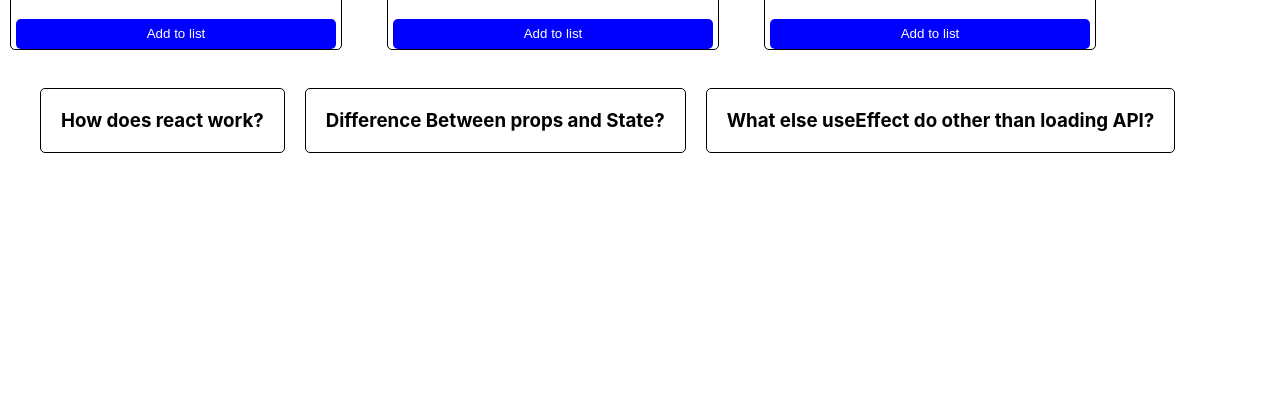
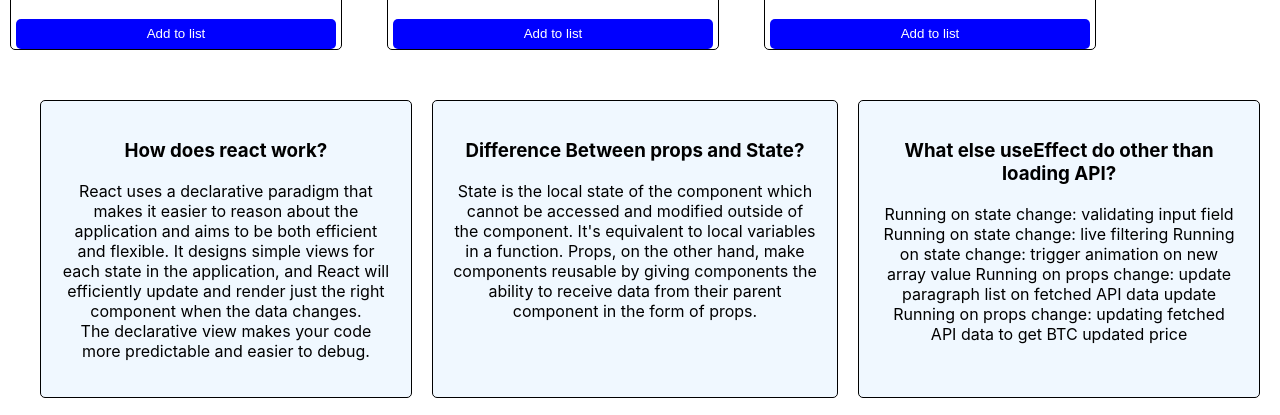
Before and after one commit to Mehnazimu/b6-ultra-active-club, a React (Create React App) app: page / in a window 1280 px wide. Shown: the part 867-1282 px from the top of the page. Before the commit the page ends 1059 px from the top, so only its background shows below. Built offline with nearby package versions, Linux system fonts and the light colour scheme.

Commit message:
answers added

```diff
--- a/src/Components/Question/Question.css
+++ b/src/Components/Question/Question.css
@@ -2,12 +2,14 @@
     display:flex;
     align-content: space-around;
     margin: 20px;
+    margin-top: 50px;
 
 
 }
-.question-div h3{
+.question-div div{
     margin-left: 20px;
     padding: 20px;
     border: 1px solid black;
     border-radius: 5px;
+    background-color: aliceblue;
 }
--- a/src/Components/Question/Question.js
+++ b/src/Components/Question/Question.js
@@ -6,14 +6,24 @@
         <div className='question-div'>
             <div>
                 <h3>How does react work?</h3>
+                <p>React uses a declarative paradigm that makes it easier to reason about the application and aims to be both efficient and flexible. It designs simple views for each state in the application, and React will efficiently update and render just the right component when the data changes.
+                    <br />
+                    The declarative view makes your code more predictable and easier to debug.
+                    </p>
 
             </div>
             <div>
                 <h3>Difference Between props and State?</h3>
+                <p>State is the local state of the component which cannot be accessed and modified outside of the component. It's equivalent to local variables in a function. Props, on the other hand, make components reusable by giving components the ability to receive data from their parent component in the form of props.</p>
 
             </div>
             <div>
                 <h3>What else useEffect do other than loading API? </h3>
+                <p>Running on state change: validating input field
+                  Running on state change: live filtering
+                  Running on state change: trigger animation on new array value
+                Running on props change: update paragraph list on fetched API data update
+                 Running on props change: updating fetched API data to get BTC updated price</p>
 
             </div>
 
```
